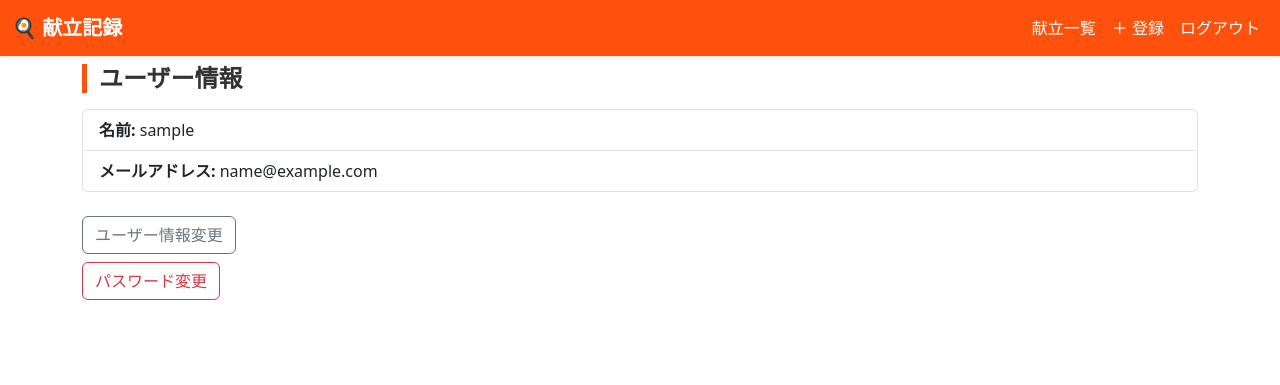
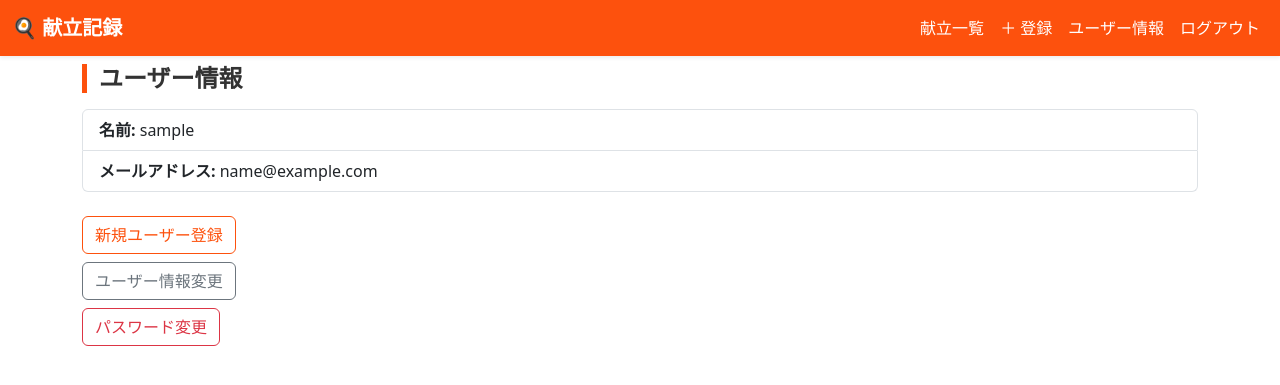
Before and after one commit to Rkawab/COproject, a Django app: page /accounts/info in a window 1280 px wide. Shown: the top 385 px of the page. Run offline with Django 5.2, Linux system fonts and the light colour scheme; the visitor is signed in with stand-in values (Sample User, id 1); some libraries are stand-ins or nearby versions.

Commit message:
ユーザー登録画面を表示できるよう調整

```diff
--- a/templates/accounts/user_info.html
+++ b/templates/accounts/user_info.html
@@ -7,6 +7,7 @@
     <li class="list-group-item"><strong>メールアドレス:</strong> {{ request.user.email }}</li>
 </ul>
 
+<a href="{% url 'accounts:regist' %}" class="btn btn-outline-primary mb-2">新規ユーザー登録</a><br>
 <a href="{% url 'accounts:edit' %}" class="btn btn-outline-secondary mb-2">ユーザー情報変更</a><br>
 <a href="{% url 'accounts:change_password' %}" class="btn btn-outline-danger">パスワード変更</a>
 {% endblock %}
--- a/templates/base.html
+++ b/templates/base.html
@@ -31,6 +31,9 @@
                         </li>
                         <li class="nav-item">
                             <a class="nav-link text-white" href="{% url 'recipes:create' %}">＋ 登録</a>
+                        </li>
+                        <li class="nav-item">
+                            <a class="nav-link text-white" href="{% url 'accounts:info' %}">ユーザー情報</a>
                         </li>
                         <li class="nav-item">
                             <a class="nav-link text-white" href="{% url 'accounts:logout' %}">ログアウト</a>
```
